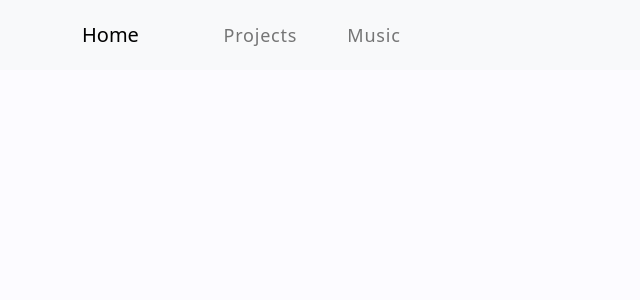
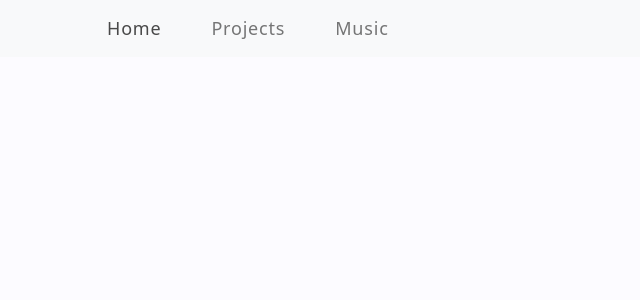
Before and after one commit to dbaitech/personal-website, a React (Create React App) app in the folder my-website/: page / in a window 1280 px wide. Shown: the top 300 px of the page, without its empty margins (0-640 px from the left). Built offline with nearby package versions, Linux system fonts and the light colour scheme.

Commit message:
Small adjustments to positioning of navbar items

```diff
--- a/my-website/src/components/Header/Header.css
+++ b/my-website/src/components/Header/Header.css
@@ -8,7 +8,8 @@ nav.navbar {
 }
 
 nav.navbar a.navbar-brand {
-  width: 9%;
+  margin-left: 0%;
+  width: 7%;
 }
 
 nav.navbar .navbar-nav .nav-link.navbar-link {
--- a/my-website/src/components/Header/Header.js
+++ b/my-website/src/components/Header/Header.js
@@ -15,7 +15,7 @@ function Header() {
   return (
     <Navbar bg="light" expand="lg" className={"header"}>
       <Container>
-        <LinkContainer to="/">
+        {/* <LinkContainer to="/">
           <Navbar.Brand
             className={
               activeLink === "projects" ? "active navbar-link" : "navbar-link"
@@ -24,12 +24,22 @@ function Header() {
           >
             Home
           </Navbar.Brand>
-        </LinkContainer>
+        </LinkContainer> */}
         <Navbar.Toggle aria-controls="basic-navbar-nav">
           <span className="navbar-toggler-icon"></span>
         </Navbar.Toggle>
         <Navbar.Collapse id="basic-navbar-nav">
           <Nav className="me-auto">
+            <LinkContainer to="/">
+              <Nav.Link
+                className={
+                  activeLink === "home" ? "active navbar-link" : "navbar-link"
+                }
+                onClick={() => updateActiveLink("home")}
+              >
+                Home
+              </Nav.Link>
+            </LinkContainer>
             <LinkContainer to="/projects">
               <Nav.Link
                 className={
```
Also changed, not shown: my-website/src/assets/Hotpot.png (added), 1 other file (tests, documents, lock files or other folders).
